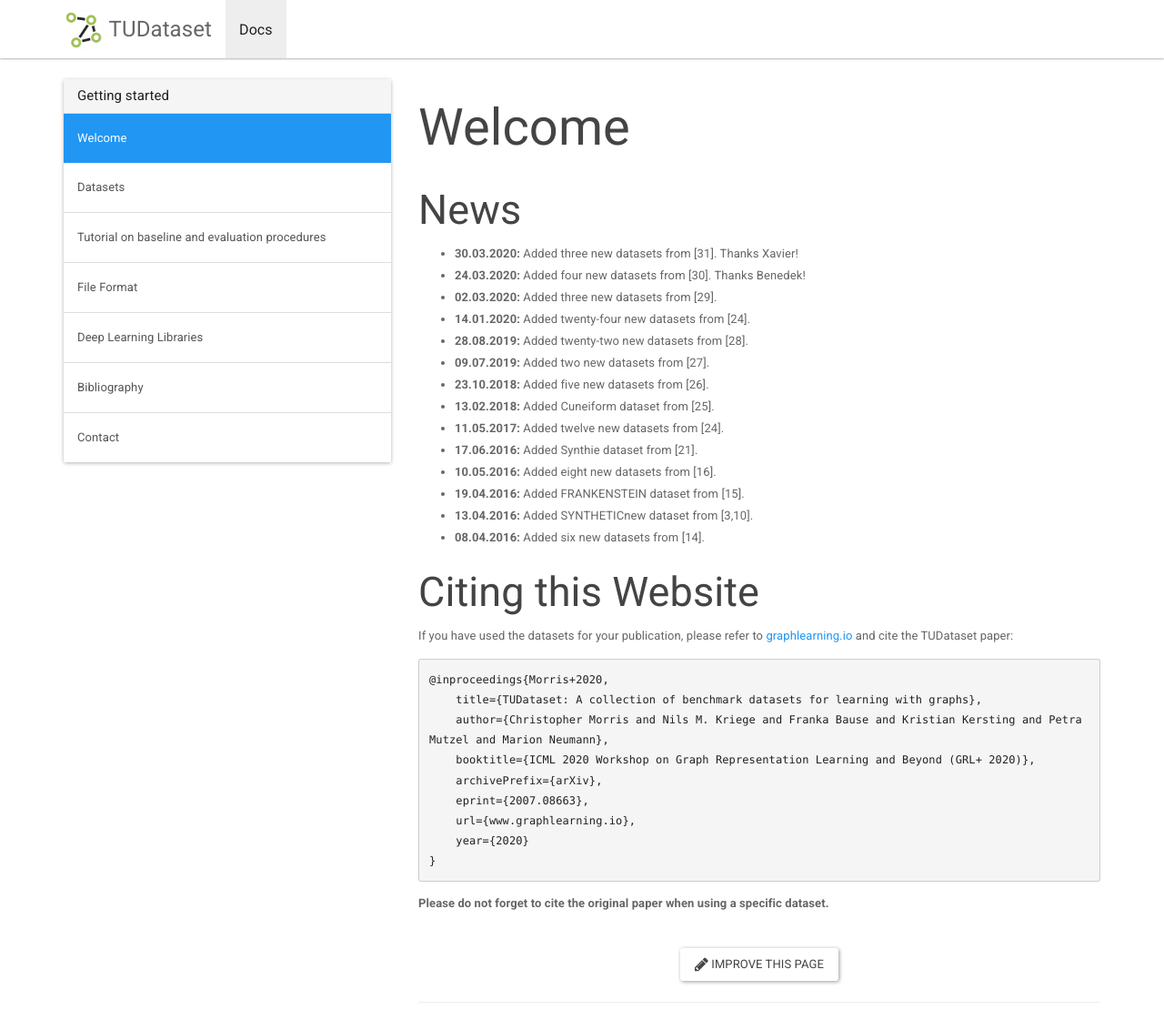
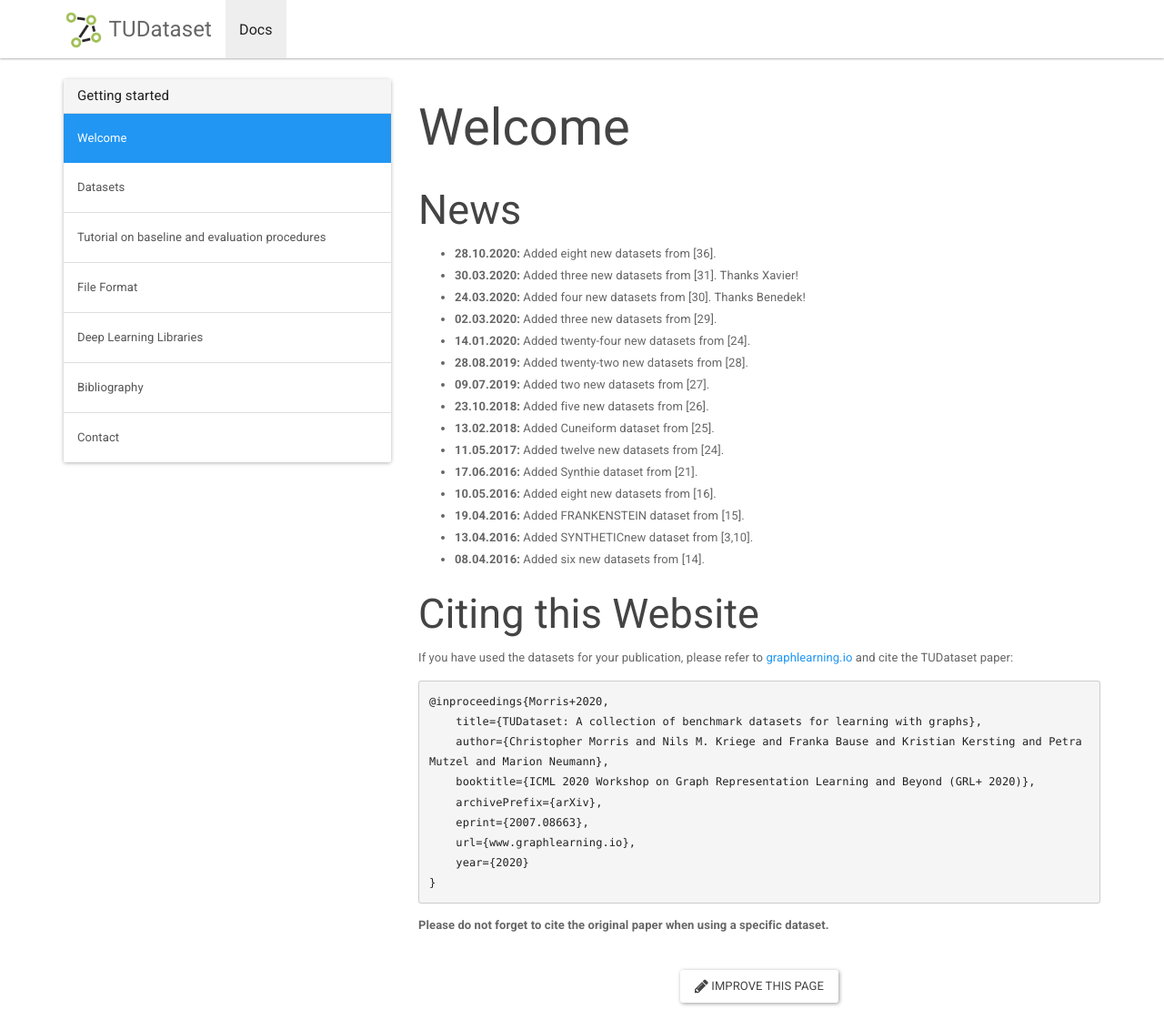
Before and after one commit to chrsmrrs/datasets, a Jekyll site: the page built from _docs/index.md, in a window 1280 px wide and 1315 px high, cut to the strip 0-1121 px from the top of the window. Shown: the whole strip at 91% size. Built offline with Jekyll 4.4.1, drawn with Linux system fonts in a browser that asks for light colours.

Commit message:
Update index.md

```diff
--- a/_docs/index.md
+++ b/_docs/index.md
@@ -5,6 +5,7 @@ redirect_from: /docs/index.html
 ---
 ## News
 
+* **28.10.2020:** Added eight new datasets from [36].
 * **30.03.2020:** Added three new datasets from [31]. Thanks Xavier!
 * **24.03.2020:** Added four new datasets from [30]. Thanks Benedek!
 * **02.03.2020:** Added three new datasets from [29].
```
